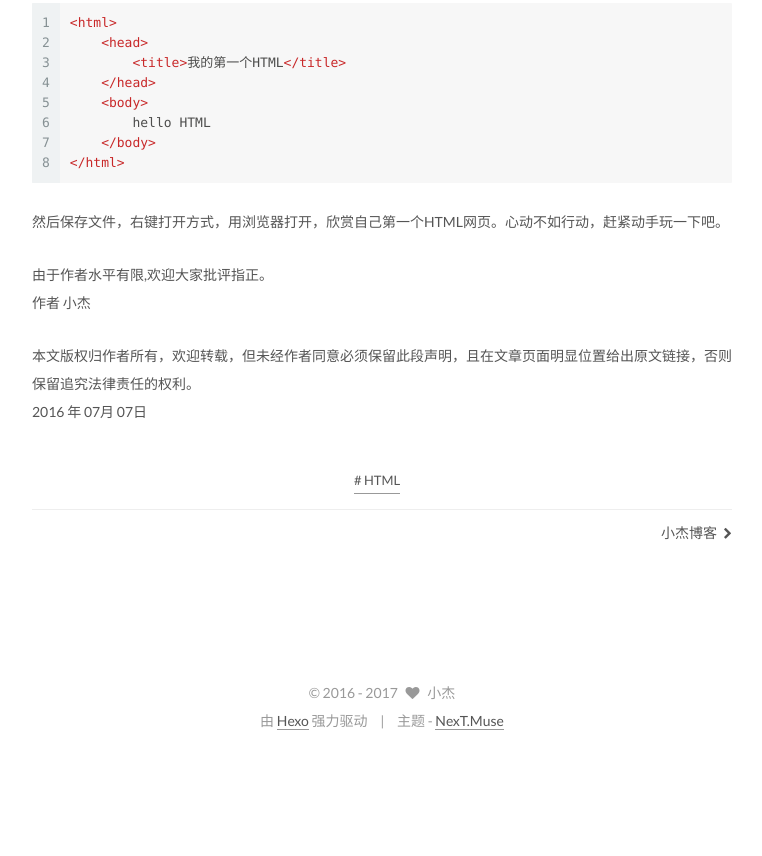
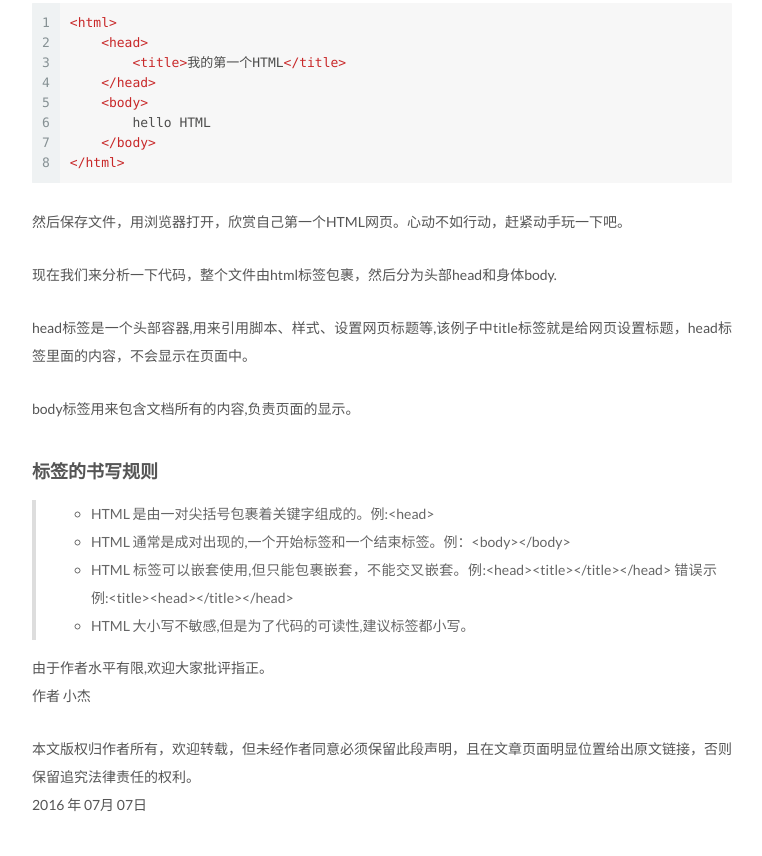
Before and after one commit to errornice/errornice.github.io, a plain HTML site: page 2016/07/07/hello-HTML/index.html in a window 1280 px wide. Shown: the part 1144-2000 px from the top of the page, without its empty margins (98-860 px from the left). Before the commit the page ends 1899 px from the top, so only its background shows below. Drawn offline with Linux system fonts and the light colour scheme; a script that the page names is missing.

Commit message:
Site updated: 2017-03-02 10:52:40

```diff
--- a/2016/07/07/hello-HTML/index.html
+++ b/2016/07/07/hello-HTML/index.html
@@ -95,7 +95,7 @@
 <meta property="og:site_name" content="小杰blog">
 <meta property="og:description" content="HTML简介HTML(Hyper Text Markup Language):翻译成中文,叫超文本标记语言。
 什么叫超文本？我们知道window系统自带有一个文本编辑器notepad,可以用来书写txt文件,这个程序基本上可以满足我们日常使用。但是有一天，我们想把自己写的txt放到网络上，让大家看。这时候我们发现txt简直太low了,整个文件就一个格式,让读者望而生畏。这时候我们就想能不能给他修饰">
-<meta property="og:updated_time" content="2017-03-01T03:56:36.796Z">
+<meta property="og:updated_time" content="2017-03-02T02:41:39.338Z">
 <meta name="twitter:card" content="summary">
 <meta name="twitter:title" content="HTML 初体验">
 <meta name="twitter:description" content="HTML简介HTML(Hyper Text Markup Language):翻译成中文,叫超文本标记语言。
@@ -392,7 +392,18 @@
 <h3 id="那么什么叫标记语言？"><a href="#那么什么叫标记语言？" class="headerlink" title="那么什么叫标记语言？"></a>那么什么叫标记语言？</h3><p>我把我的文件放到网络上,浏览器会对我的文件进行解析给读者看。那么浏览器怎么知道，我哪些是标题，哪些要加粗呢。这个时候就需要我们和浏览器去约定了，我们约定给标题加上一个标签&lt;h&gt;，用这个标签修饰的内容就是标题，浏览器去解析的时候就知道那里是标题、段落等。</p>
 <hr>
 <h2 id="HTML-书写"><a href="#HTML-书写" class="headerlink" title="HTML 书写"></a>HTML 书写</h2><p>首先新建一个txt文件,然后将其扩展名.txt修改为.html(如果没有显示扩展名，则点击工具(tools)–&gt;文件夹选项(folder options)–&gt;查看(view)–&gt;高级设置里面不勾选隐藏已知文件类型的扩展名),然后用记事本打开。<br>代码如下:<br><figure class="highlight html"><table><tr><td class="gutter"><pre><div class="line">1</div><div class="line">2</div><div class="line">3</div><div class="line">4</div><div class="line">5</div><div class="line">6</div><div class="line">7</div><div class="line">8</div></pre></td><td class="code"><pre><div class="line"><span class="tag">&lt;<span class="name">html</span>&gt;</span></div><div class="line">    <span class="tag">&lt;<span class="name">head</span>&gt;</span></div><div class="line">        <span class="tag">&lt;<span class="name">title</span>&gt;</span>我的第一个HTML<span class="tag">&lt;/<span class="name">title</span>&gt;</span></div><div class="line">    <span class="tag">&lt;/<span class="name">head</span>&gt;</span></div><div class="line">    <span class="tag">&lt;<span class="name">body</span>&gt;</span></div><div class="line">        hello HTML</div><div class="line">    <span class="tag">&lt;/<span class="name">body</span>&gt;</span></div><div class="line"><span class="tag">&lt;/<span class="name">html</span>&gt;</span></div></pre></td></tr></table></figure></p>
-<p>然后保存文件，右键打开方式，用浏览器打开，欣赏自己第一个HTML网页。心动不如行动，赶紧动手玩一下吧。</p>
+<p>然后保存文件，用浏览器打开，欣赏自己第一个HTML网页。心动不如行动，赶紧动手玩一下吧。</p>
+<p>现在我们来分析一下代码，整个文件由html标签包裹，然后分为头部head和身体body.</p>
+<p>head标签是一个头部容器,用来引用脚本、样式、设置网页标题等,该例子中title标签就是给网页设置标题，head标签里面的内容，不会显示在页面中。</p>
+<p>body标签用来包含文档所有的内容,负责页面的显示。</p>
+<h3 id="标签的书写规则"><a href="#标签的书写规则" class="headerlink" title="标签的书写规则"></a>标签的书写规则</h3><blockquote>
+<ul>
+<li>HTML 是由一对尖括号包裹着关键字组成的。例:&lt;head&gt;</li>
+<li>HTML 通常是成对出现的,一个开始标签和一个结束标签。例：&lt;body&gt;&lt;/body&gt;</li>
+<li>HTML 标签可以嵌套使用,但只能包裹嵌套，不能交叉嵌套。例:&lt;head&gt;&lt;title&gt;&lt;/title&gt;&lt;/head&gt;  错误示例:&lt;title&gt;&lt;head&gt;&lt;/title&gt;&lt;/head&gt;</li>
+<li>HTML 大小写不敏感,但是为了代码的可读性,建议标签都小写。</li>
+</ul>
+</blockquote>
 <p>由于作者水平有限,欢迎大家批评指正。<br>作者 小杰</p>
 <p>本文版权归作者所有，欢迎转载，但未经作者同意必须保留此段声明，且在文章页面明显位置给出原文链接，否则保留追究法律责任的权利。<br>2016 年 07月 07日  </p>
 
@@ -568,7 +579,7 @@
 
 
 
-              <div class="post-toc-content"><ol class="nav"><li class="nav-item nav-level-2"><a class="nav-link" href="#HTML简介"><span class="nav-number">1.</span> <span class="nav-text">HTML简介</span></a><ol class="nav-child"><li class="nav-item nav-level-3"><a class="nav-link" href="#什么叫超文本？"><span class="nav-number">1.1.</span> <span class="nav-text">什么叫超文本？</span></a></li><li class="nav-item nav-level-3"><a class="nav-link" href="#那么什么叫标记语言？"><span class="nav-number">1.2.</span> <span class="nav-text">那么什么叫标记语言？</span></a></li></ol></li><li class="nav-item nav-level-2"><a class="nav-link" href="#HTML-书写"><span class="nav-number">2.</span> <span class="nav-text">HTML 书写</span></a></li></ol></div>
+              <div class="post-toc-content"><ol class="nav"><li class="nav-item nav-level-2"><a class="nav-link" href="#HTML简介"><span class="nav-number">1.</span> <span class="nav-text">HTML简介</span></a><ol class="nav-child"><li class="nav-item nav-level-3"><a class="nav-link" href="#什么叫超文本？"><span class="nav-number">1.1.</span> <span class="nav-text">什么叫超文本？</span></a></li><li class="nav-item nav-level-3"><a class="nav-link" href="#那么什么叫标记语言？"><span class="nav-number">1.2.</span> <span class="nav-text">那么什么叫标记语言？</span></a></li></ol></li><li class="nav-item nav-level-2"><a class="nav-link" href="#HTML-书写"><span class="nav-number">2.</span> <span class="nav-text">HTML 书写</span></a><ol class="nav-child"><li class="nav-item nav-level-3"><a class="nav-link" href="#标签的书写规则"><span class="nav-number">2.1.</span> <span class="nav-text">标签的书写规则</span></a></li></ol></li></ol></div>
 
 
           </div>
--- a/css/main.css
+++ b/css/main.css
@@ -1701,7 +1701,7 @@ pre .javascript .function {
   width: 4px;
   height: 4px;
   border-radius: 50%;
-  background: #17ffc2;
+  background: #3855ff;
 }
 .links-of-blogroll {
   font-size: 13px;
```
